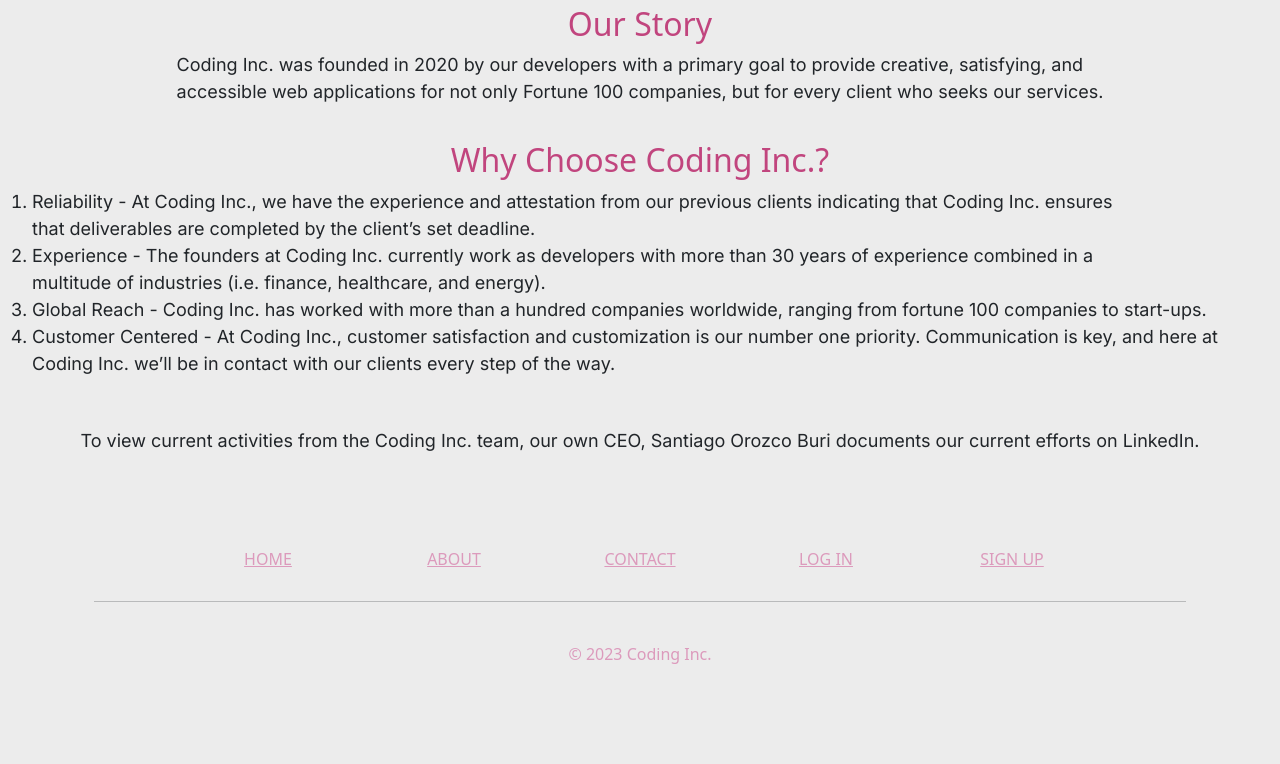
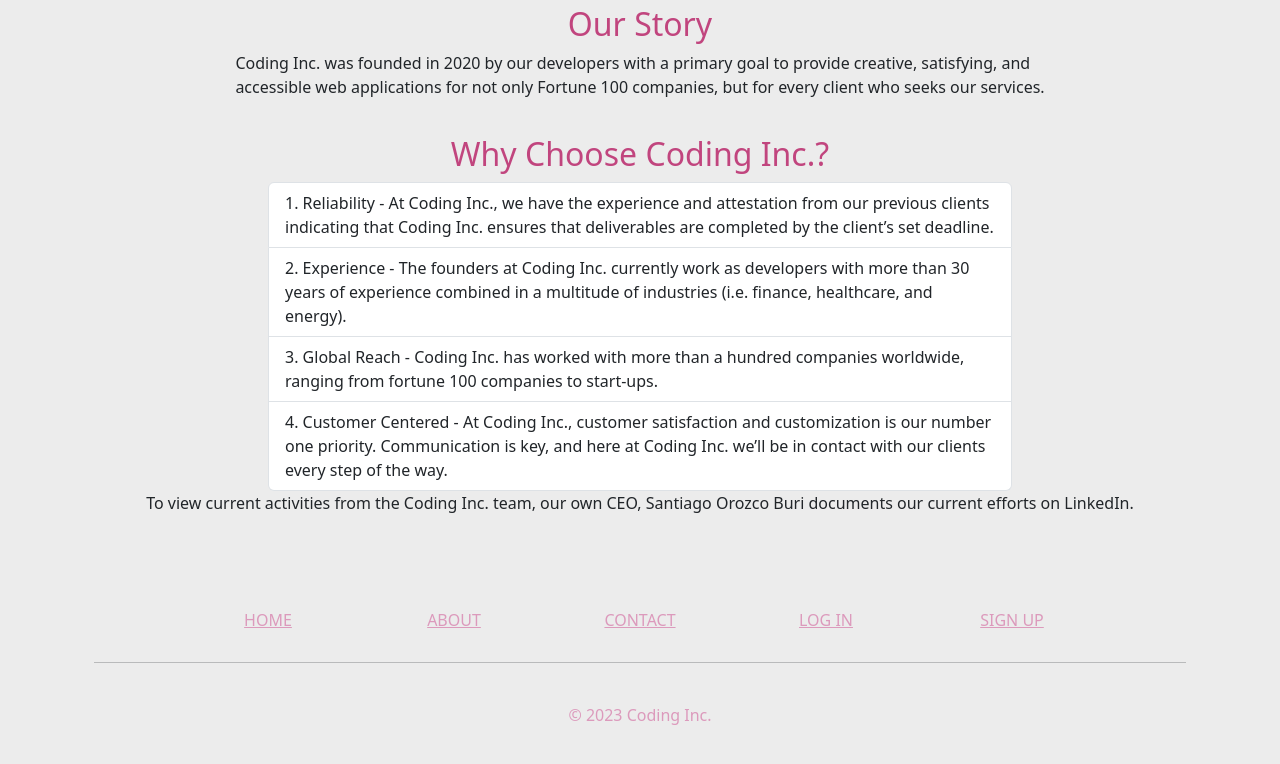
Before and after one commit to jfoste81/bootstrap_site, a plain HTML site: page about.html in a window 1280 px wide. Shown: the part 136-900 px from the top of the page. Drawn offline with nearby package versions, Linux system fonts and the light colour scheme.

Commit message:
updated about page

```diff
--- a/about.html
+++ b/about.html
@@ -57,27 +57,41 @@
           </div>
         </nav>
       </header>
+      <div class="container">
+        <div class="d-flex and justify-content-center">
           <h2 class="heading-story">Our Story</h2>
-      <div class="about-p">
-        <p class="about-body">Coding Inc. was founded in 2020 by our developers with a primary goal
+        </div>
+        <div class="d-flex and justify-content-center">
+          <p>Coding Inc. was founded in 2020 by our developers with a primary goal
            to provide creative, satisfying, and<br>accessible web applications for not only
            Fortune 100 companies, but for every client who seeks our services.</p>
       </div>
+
+      <div class="d-flex and justify-content-center">
         <h2 class="heading-why">Why Choose Coding Inc.?</h2>
-         <ol class="pick-choices">
-            <li>Reliability - At Coding Inc., we have the experience and attestation from our previous
-                clients indicating that Coding Inc. ensures<br> that deliverables are completed by the client’s
+      </div>
+        <div class="d-flex justify-content-center">
+          <div class="col-8">
+            <ol class="list-group list-group-numbered">
+              <li class="list-group-item">Reliability - At Coding Inc., we have the experience and attestation from our previous
+                clients indicating that Coding Inc. ensures that deliverables are completed by the client’s
                 set deadline. </li>
-            <li>Experience - The founders at Coding Inc. currently work as developers with more than 30 years of experience
-                combined in a<br> multitude of industries (i.e. finance, healthcare, and energy).</li>
-            <li>Global Reach - Coding Inc. has worked with more than a hundred companies worldwide, ranging from fortune 100
+              <li class="list-group-item">Experience - The founders at Coding Inc. currently work as developers with more than 30 years of experience
+                combined in a multitude of industries (i.e. finance, healthcare, and energy).</li>
+              <li class="list-group-item">Global Reach - Coding Inc. has worked with more than a hundred companies worldwide, ranging from fortune 100
                 companies to start-ups.</li>
-            <li>Customer Centered - At Coding Inc., customer satisfaction and customization is our number one priority.
+              <li class="list-group-item">Customer Centered - At Coding Inc., customer satisfaction and customization is our number one priority.
                 Communication is key, and here at Coding Inc. we’ll be in contact with our clients every step of the way.</li>
             </ol>
-        <div class="linkedin">
+            </div>
+        </div>
+          <div class="d-flex and justify-content-center">
               To view current activities from the Coding Inc. team, our own CEO, Santiago Orozco Buri documents our current efforts on LinkedIn.
           </div>
+      </div>
+
+
+
       <div class="container my-5">
         <footer class="text-center text-dark">
           <div class="container">
@@ -119,9 +133,5 @@
         </footer>
       </div>
 
-
-
-
-
 </body>
 </html>
```
Lines whose indentation alone changed are shown as unchanged.
